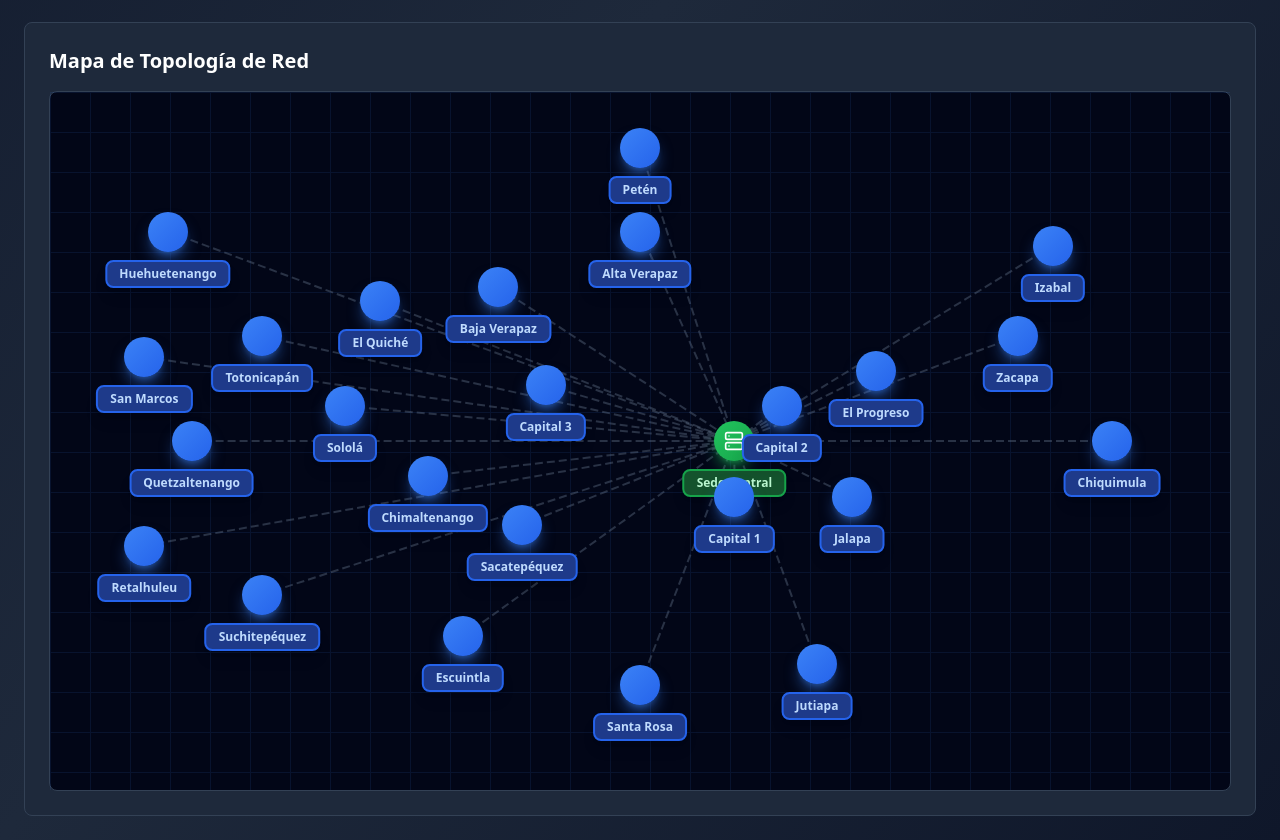
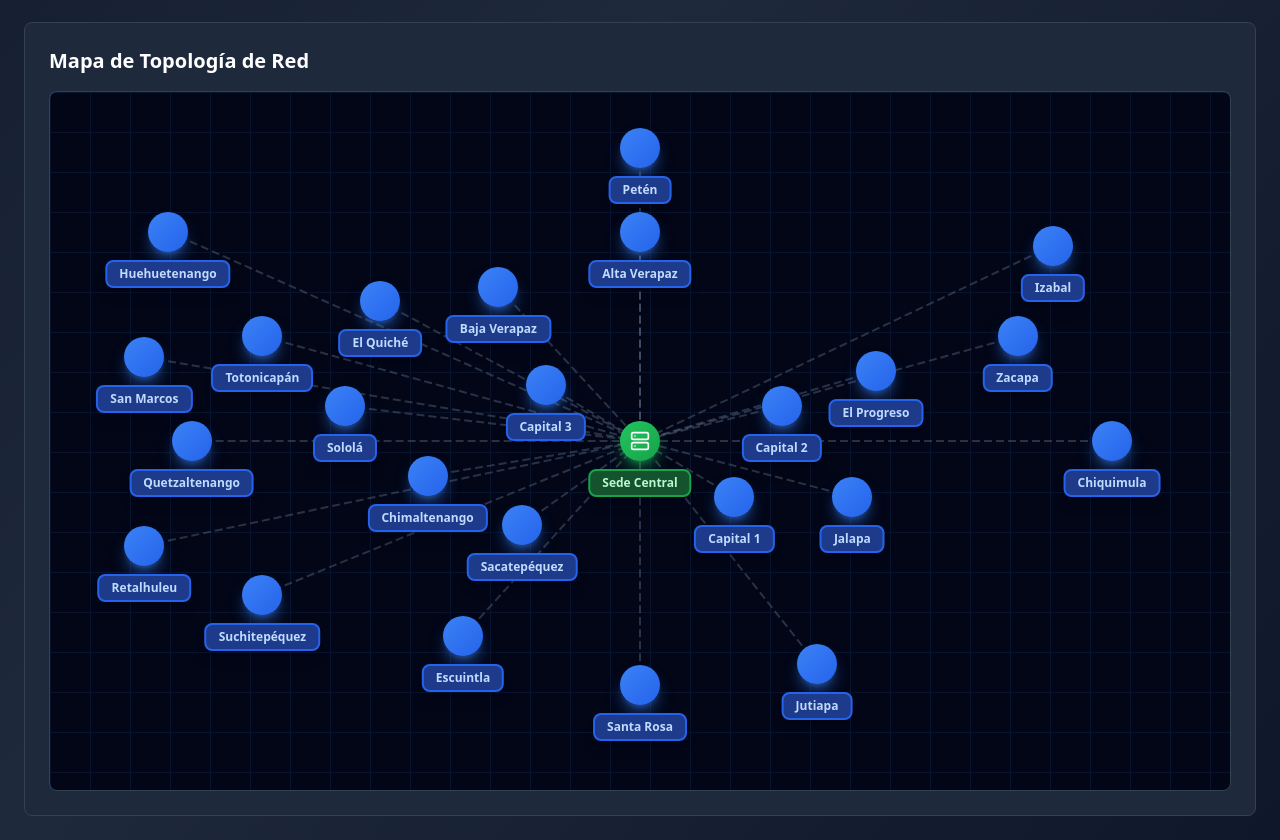
Before and after one commit to J0sF3r/topologia-red-bancaria, a React (Create React App) app: page / in a window 1280 px wide. Shown: the part 768-1608 px from the top of the page. Built offline with nearby package versions, Linux system fonts and the light colour scheme.

Commit message:
Mejora de ubicaciones de Puntos - Mejora de encabezado

```diff
--- a/src/TopologiaRed.jsx
+++ b/src/TopologiaRed.jsx
@@ -37,7 +37,7 @@ const TopologiaRed = () => {
   });
 
   const branches = [
-    { id: 0, name: 'Sede Central', x: 58, y: 50, network: '10.0.0.0/16', isHub: true, employees: 150, services: ['Core Bancario', 'Data Center', 'NOC'] },
+    { id: 0, name: 'Sede Central', x: 50, y: 50, network: '10.0.0.0/16', isHub: true, employees: 150, services: ['Core Bancario', 'Data Center', 'NOC'] },
     { id: 17, name: 'Petén', x: 50, y: 8, network: '10.17.0.0/16', employees: 12, services: ['Cajas', 'Plataforma'] },
     { id: 16, name: 'Alta Verapaz', x: 50, y: 20, network: '10.16.0.0/16', employees: 15, services: ['Cajas', 'Plataforma', 'ATM'] },
     { id: 15, name: 'Baja Verapaz', x: 38, y: 28, network: '10.15.0.0/16', employees: 10, services: ['Cajas', 'Plataforma'] },
```
